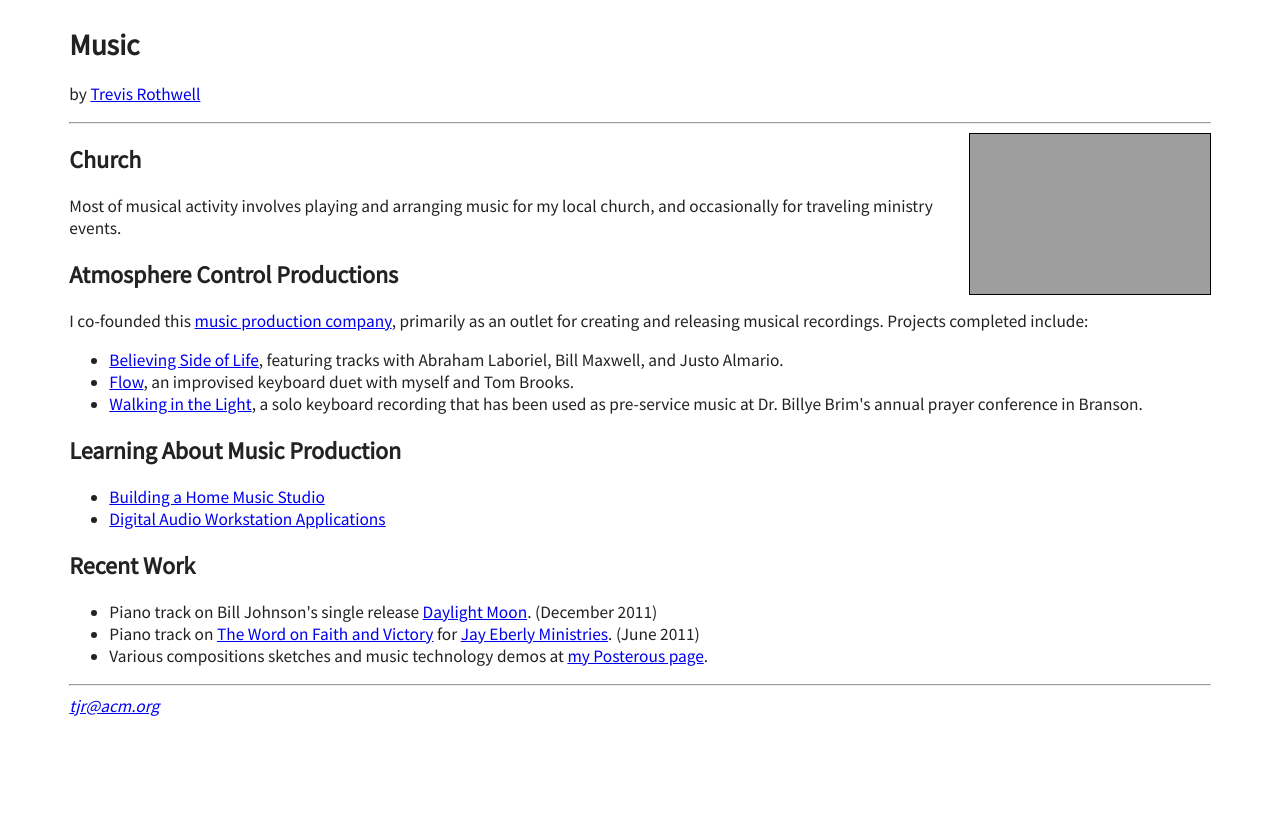
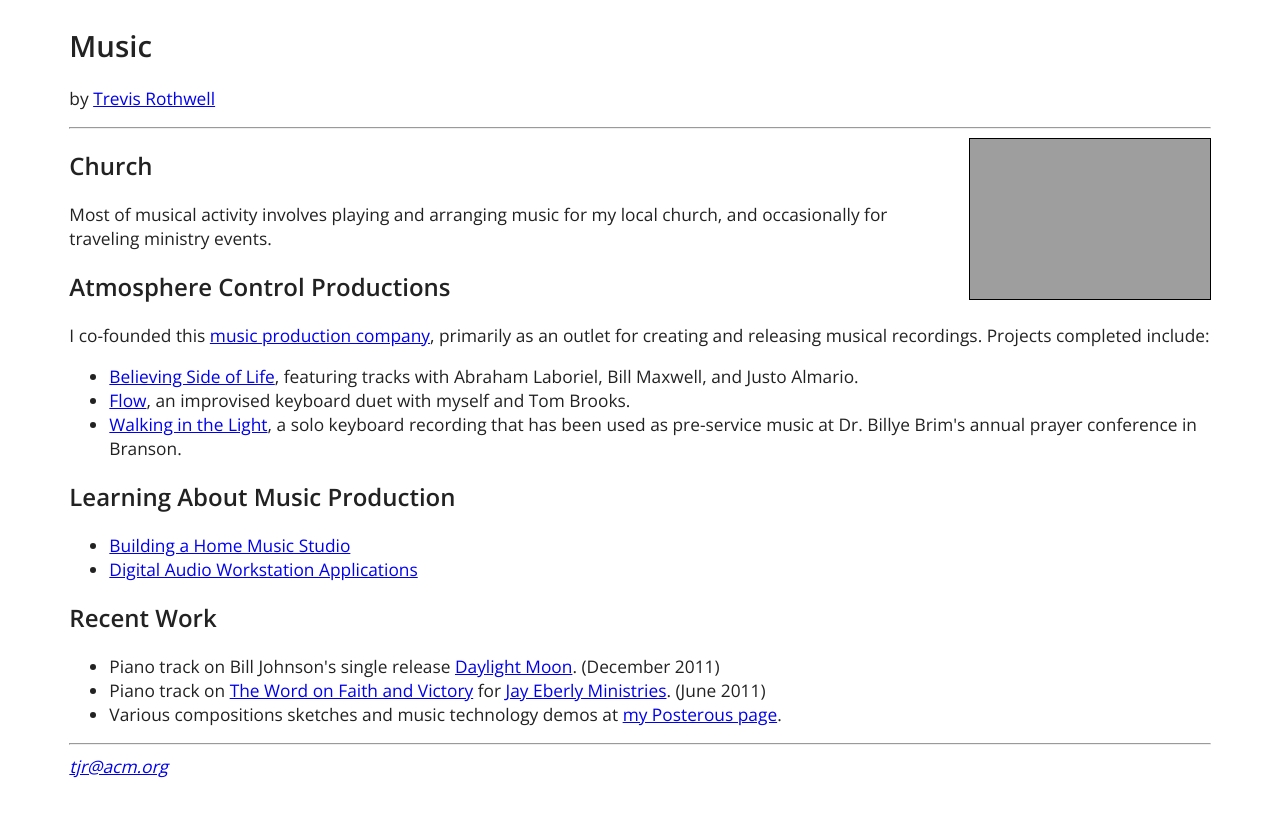
Before and after one commit to tjr/tjr.github.com, a Jekyll site: the page music/index.html, which Jekyll copies as it is, in a window 1280 px wide. Shown: the top 817 px of the page. Built offline with Jekyll 4.4.1, drawn with Linux system fonts in a browser that asks for light colours; grey boxes are pictures that could not be loaded.

Commit message:
font change

```diff
--- a/css/traditional.css
+++ b/css/traditional.css
@@ -3,9 +3,8 @@
 @import url(http://fonts.googleapis.com/css?family=Ubuntu:500);
 @import url(http://fonts.googleapis.com/css?family=Asap);
 */
-/*
+
 @import url(http://fonts.googleapis.com/css?family=Open+Sans:400,600);
-*/
 
 /*
 @import url(http://fonts.googleapis.com/css?family=Oxygen:700);
@@ -22,7 +21,7 @@ body {
      margin-right: 4em;
      margin-top: 1.5em;
      margin-bottom: 1.5em;
-     font-family: 'Source Sans Pro';
+     font-family: 'Open Sans';
      font-color: #222;
      color: #222;
      font-size: 13pt;
```
